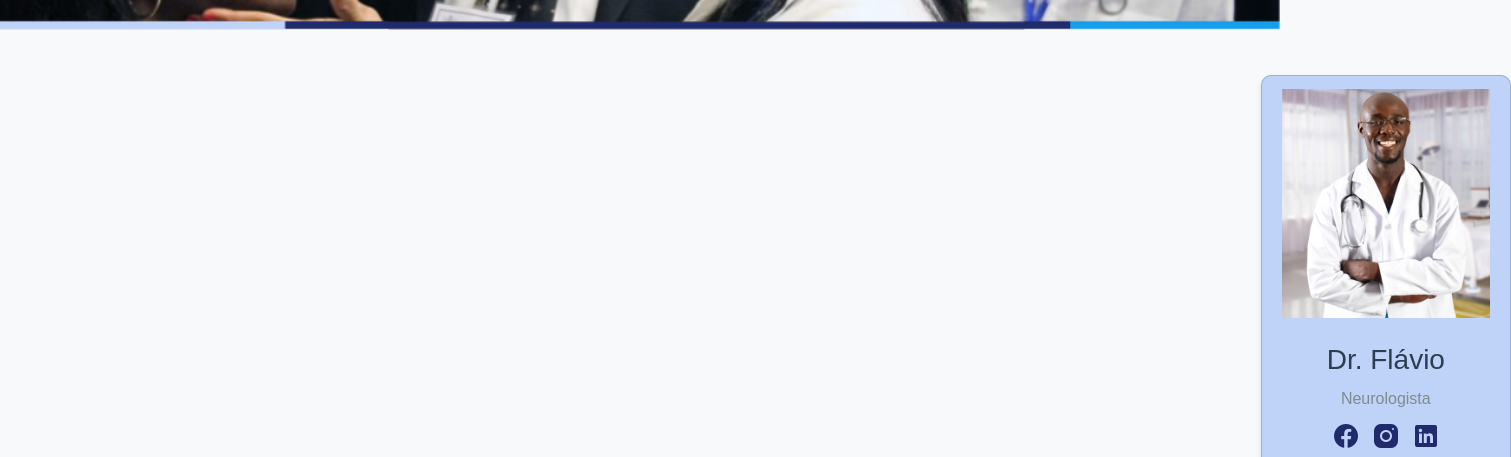
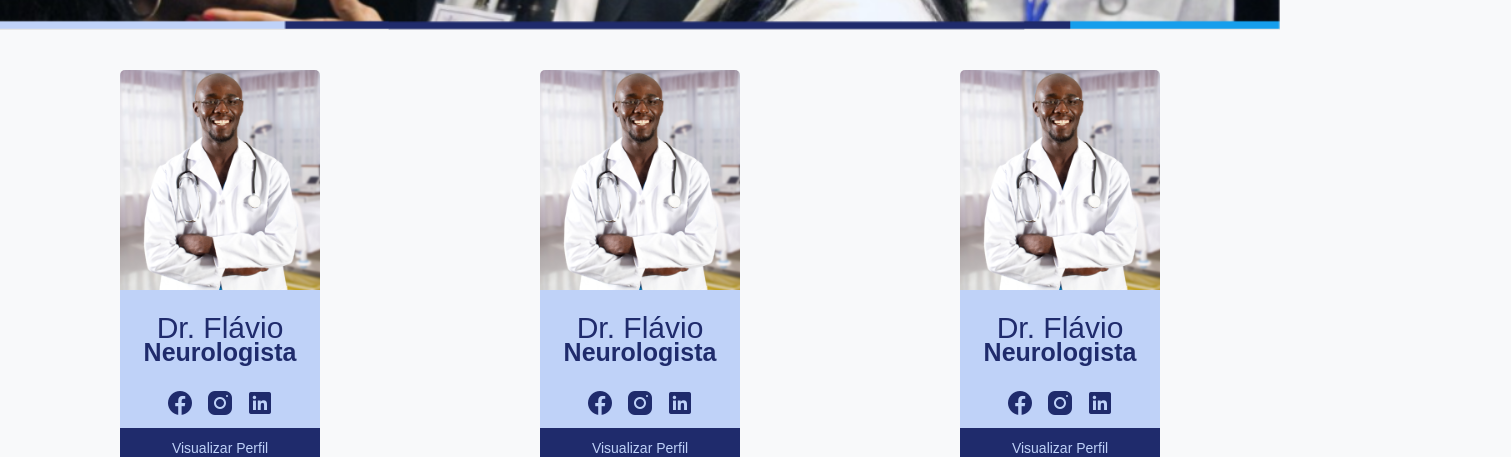
Before and after one commit to eu-afk/Saint-Michel, a React (Vite) app: page /doutores in a window 1280 px wide. Shown: the part 355-812 px from the top of the page, 1511 px wide, since content can reach past the window. Built offline with nearby package versions, Linux system fonts and the light colour scheme.

Commit message:
refazendo componentes Doutores

```diff
--- a/src/components/Doutores/Doutores.css
+++ b/src/components/Doutores/Doutores.css
@@ -1,95 +1,55 @@
 /* Estilos gerais */
-.container {
+.container-doutores {
   display: grid;
-  grid-template-columns: repeat(3, 1fr); /* 3 médicos por linha */
+  grid-template-columns: repeat(3, 1fr);
   gap: 20px;
   padding: 20px;
   justify-content: center;
-  margin-left: -300px ;
-}
-
-.card {
-  background: #BFD2F8;
-  border-radius: 10px;
-  box-shadow: 0 4px 6px rgba(0, 0, 0, 0.1);
-  overflow: hidden;
-  text-align: center;
-  width: 100%;
-  max-width: 250px;
-  height: 450px;
-  display: flex;
-  flex-direction: column;
-  align-items: center;
-  transition: transform 0.3s ease-in-out;
-}
-
-.card:hover {
-  transform: scale(1.05);
+  margin-top: 20px;
 }
 
 .doctor-image {
-  width: 100%;
-  height: auto;
-  max-height: 250px;
-  object-fit: cover;
+  width: 50%;
+  margin-left: 25%;
+  border-top-left-radius: 5px;
+  border-top-right-radius: 5px;
 }
 
-.profile-button {
+.profile-button-doutores {
   background: #1F2B6C;
-  color: white;
+  color: #BFD2F8;
   border: none;
   padding: 10px;
   width: 100%;
-  cursor: pointer;
   font-size: 14px;
-  border-radius: 5px;
   margin-top: 10px;
   transition: background 0.3s ease;
+  border-bottom-left-radius: 5px;
+  border-bottom-right-radius: 5px;
 }
 
-.profile-button:hover {
-  background: #1f2b6ca8;
-}
 
-.card-info {
-  padding: 15px;
+.card-info-doutores {
   display: flex;
   flex-direction: column;
   align-items: center;
   flex-grow: 1;
+  background-color: #BFD2F8;
+  width: 50%;
+  margin: auto;
 }
 
-.card-info h3 {
-  margin: 10px 0;
-  color: #2c3e50;
+.texto-doutores {
+  margin-top: 20px;
+  text-align: center;
+  color: #1F2B6C;
+
 }
 
-.card-info p {
-  color: #7f8c8d;
-  margin-bottom: 10px;
+.card-info-h3 {
+  font-size: 30px;
 }
-
-.social-icons {
-  display: flex;
-  justify-content: center;
-  gap: 10px;
+.card-info-p{
+  margin-top: -20px;
+  font-size: 25px;
 }
-
-.social-icons i {
-  color: #2c3e50;
-  font-size: 18px;
-  cursor: pointer;
-}
-
-/* Responsividade */
-@media (max-width: 900px) {
-  .container {
-    grid-template-columns: repeat(2, 1fr); /* Em telas menores, exibe 2 médicos por linha */
-  }
-}
-
-@media (max-width: 600px) {
-  .container {
-    grid-template-columns: repeat(1, 1fr); /* Em telas muito pequenas, exibe 1 médico por linha */
-  }
-}
--- a/src/components/Doutores/Doutores.jsx
+++ b/src/components/Doutores/Doutores.jsx
@@ -14,17 +14,19 @@ const doctors = [
 
 const DoctorCard = ({ name, specialty, image }) => {
   return (
-    <div className="card">
+    <div className=".card-doutores ">
       <img src={image} alt={name} className="doctor-image" />
-      <div className="card-info">
-        <h3>{name}</h3>
-        <p>{specialty}</p>
+      <div className="card-info-doutores">
+        <div className="texto-doutores">
+          <h3 className="card-info-h3">{name}</h3>
+          <p className="card-info-p"><b>{specialty}</b></p>
+        </div>
         <div className="social-icons">
           <i className="fab fa-facebook"><img src="src/img/icons8-facebook-novo-30.png" alt="" /></i>
           <i className="fab fa-instagram"><img src="src/img/icons8-instagram-30.png" alt="" /></i>
           <i className="fab fa-linkedin"><img src="src/img/icons8-linkedin-30 (1).png" alt="" /></i>
         </div>
-        <button className="profile-button">Visualizar Perfil</button>
+        <button className="profile-button-doutores">Visualizar Perfil</button>
       </div>
     </div>
   );
@@ -33,7 +35,7 @@ const DoctorCard = ({ name, specialty, image }) => {
 const Medico = () => {
   return (
     <>
-      <div className="container">
+      <div className="container-doutores">
         {doctors.map((doctor, index) => (
           <DoctorCard key={index} {...doctor} />
         ))}
```
